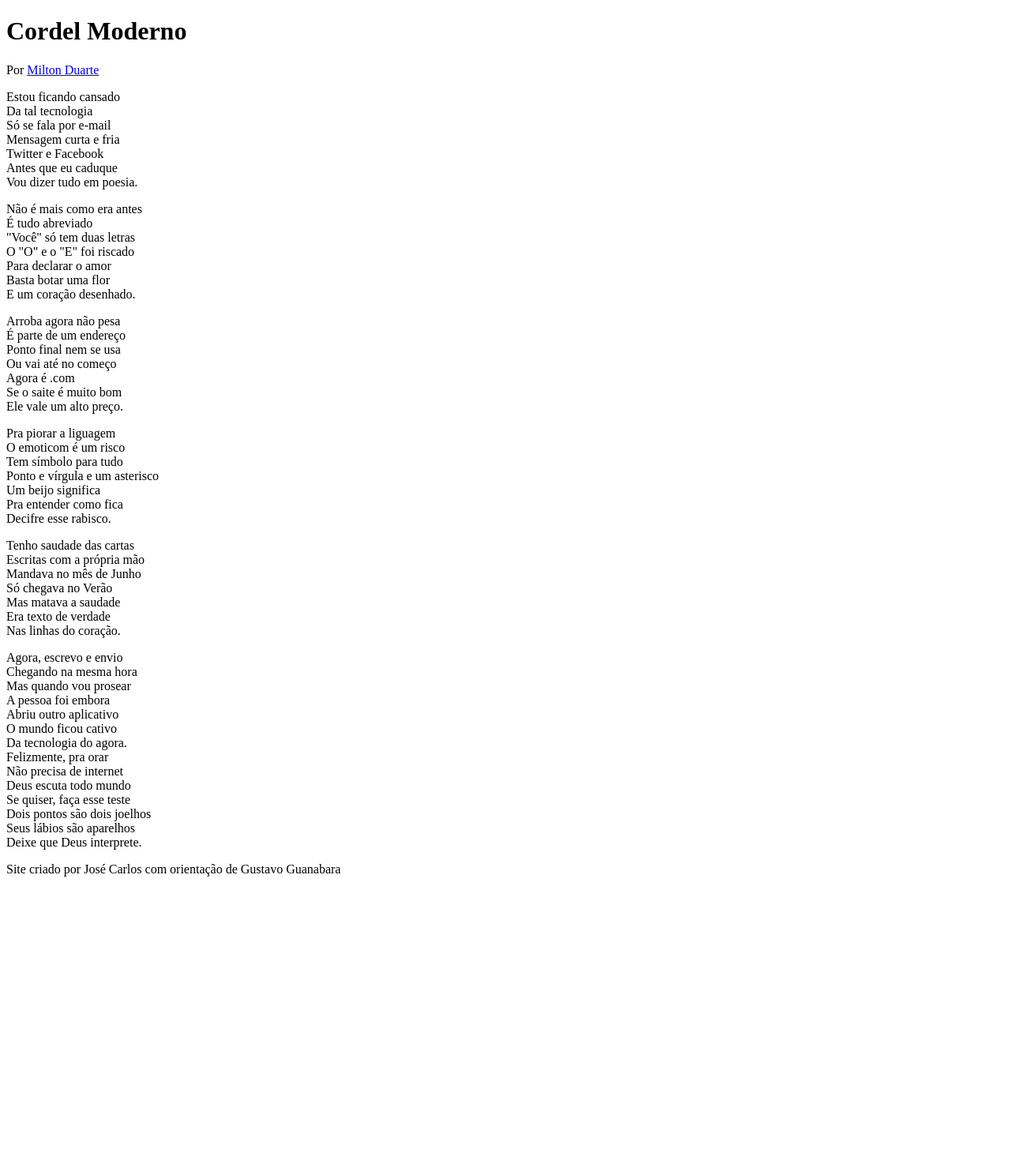
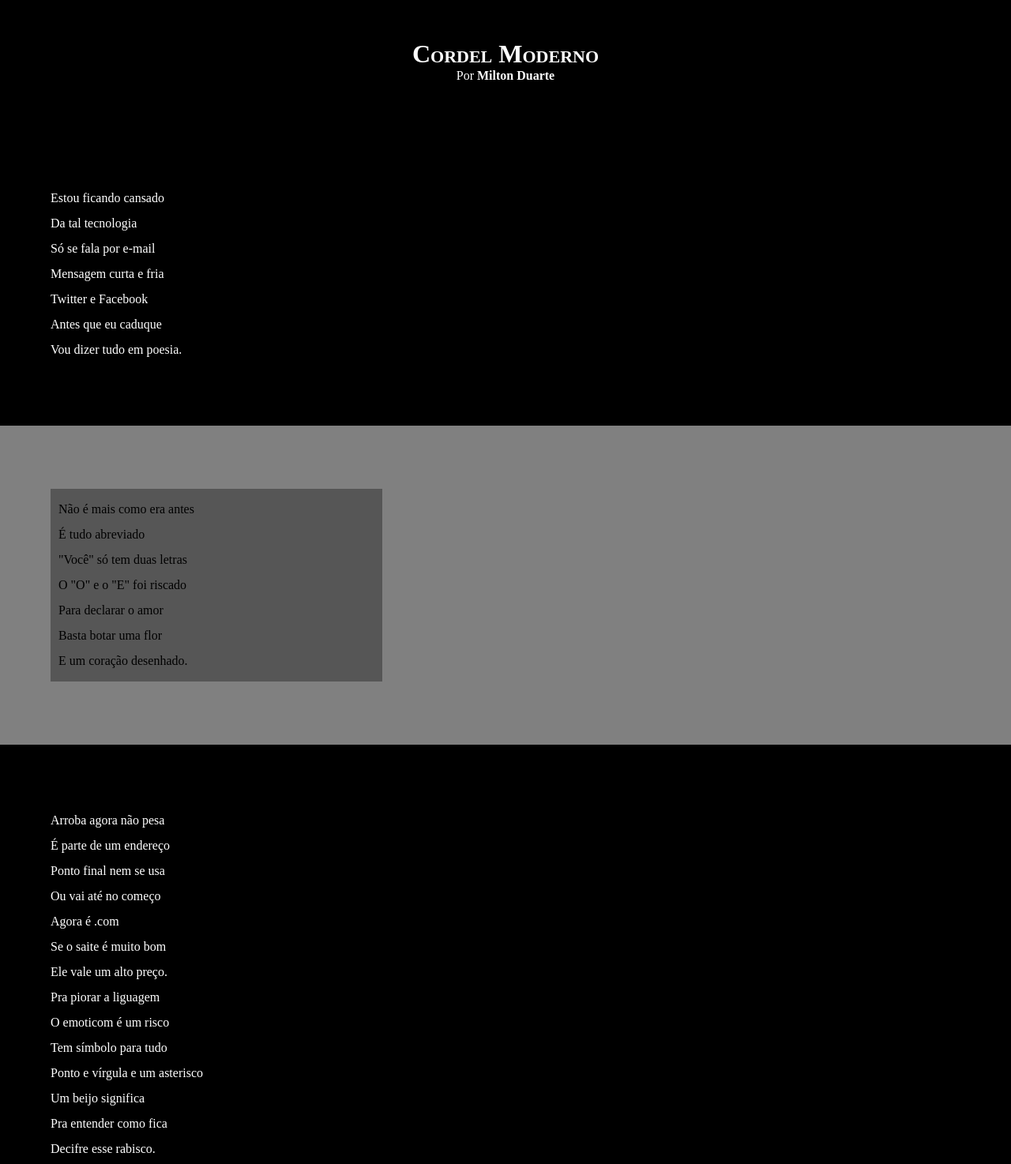
Before and after one commit to Carlos-sh4/praticando-Websites, a plain HTML site: page pacote-d012/index.html in a window 1280 px wide. Shown: the top 1474 px of the page at 79% size. Before the commit the page ends 1126 px from the top, so only its background shows below. Drawn offline with Linux system fonts and the light colour scheme.

Commit message:
algumas att

```diff
--- a/pacote-d012/estilo/style.css
+++ b/pacote-d012/estilo/style.css
@@ -0,0 +1,64 @@
+*{
+    margin: 0;
+    padding: 0;
+}
+
+html, body{
+    min-height: 100vh;
+    background-color: darkgrey;
+}
+
+header{
+    background-color: black;
+    color: white;
+    text-align: center;
+}
+
+header > h1{
+    padding-top: 50px;
+    font-variant: small-caps;
+}
+
+header > p{
+    padding-bottom: 50px;
+}
+
+a{
+    color: white;
+    text-decoration: none;
+    font-weight: bold;
+}
+
+a:hover {
+    text-decoration: underline;
+}
+
+section{
+    padding-top: 10vh;
+    padding-bottom: 10vh;
+    line-height: 2em;
+    padding-left: 5vw;
+}
+
+.normal{
+    background-color: black;
+    color:white;
+}
+
+.img{
+    background-color: gray;
+    color: black;
+}
+
+.img > p {
+    background-color: rgba(0, 0, 0, 0.335);
+    width: 400px;
+    padding: 10px;
+}
+
+footer{
+    background-color: black;
+    text-align: center;
+    color: white;
+    padding: 10px;
+}
--- a/pacote-d012/index.html
+++ b/pacote-d012/index.html
@@ -13,7 +13,7 @@
         </header>
 
 
-        <section>
+        <section class="normal">
             <p>
                 Estou ficando cansado <br>
                 Da tal tecnologia <br>
@@ -25,7 +25,7 @@
             </p>
         </section>
 
-        <section>
+        <section class="img">
             <p>
                 Não é mais como era antes <br>
                 É tudo abreviado <br>
@@ -37,7 +37,7 @@
             </p>
         </section>
 
-        <section>
+        <section class="normal">
             <p>
                 Arroba agora não pesa <br>
                 É parte de um endereço <br>
@@ -57,9 +57,10 @@
                 Pra entender como fica <br>
                 Decifre esse rabisco.
             </p>
+
         </section>
 
-
+            <section class="img">
                 <p>
                     Tenho saudade das cartas <br>
                     Escritas com a própria mão <br>
@@ -69,8 +70,10 @@
                     Era texto de verdade <br>
                     Nas linhas do coração.
                 </p>
+            </section>
 
-        <section>
+
+        <section class="normal">
             <p>
                 Agora, escrevo e envio <br>
                 Chegando na mesma hora <br>
@@ -78,7 +81,9 @@
                 A pessoa foi embora <br>
                 Abriu outro aplicativo <br>
                 O mundo ficou cativo <br>
-                Da tecnologia do agora. <br>
+                Da tecnologia do agora.
+            </p>
+            <p>
                 Felizmente, pra orar <br>
                 Não precisa de internet <br>
                 Deus escuta todo mundo <br>
@@ -87,6 +92,7 @@
                 Seus lábios são aparelhos <br>
                 Deixe que Deus interprete.
             </p>
+
         </section>
 
 
```
Lines whose indentation alone changed are shown as unchanged.
